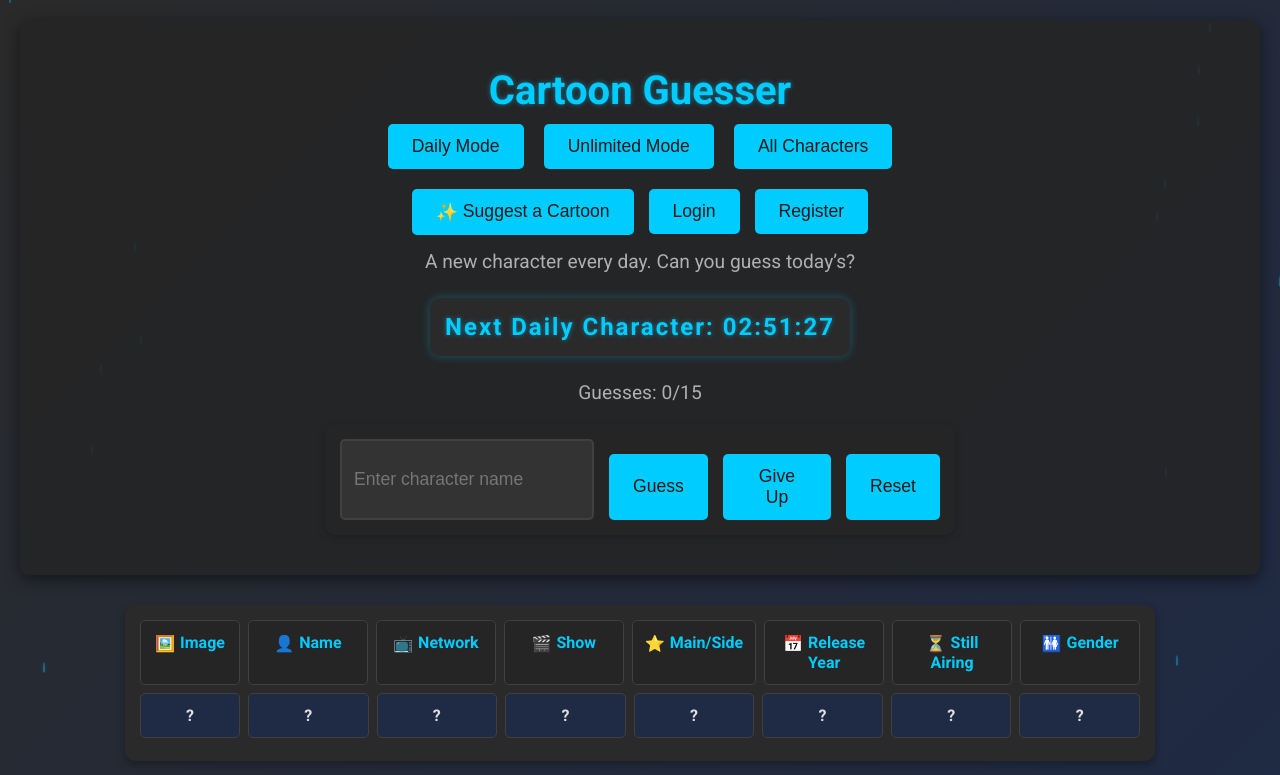
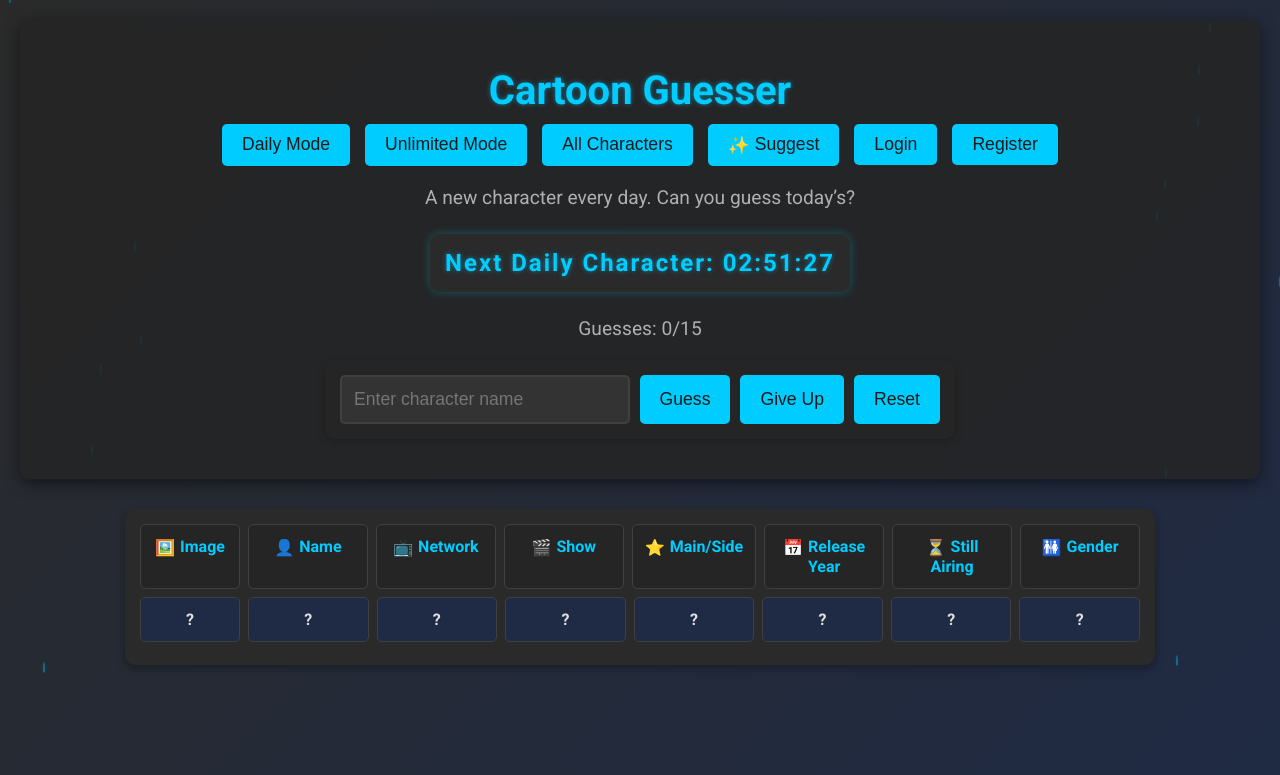
Before and after one commit to jaydenfisher4/cartoon-guesser, a Django app: page / in a window 1280 px wide. Shown: the top 775 px of the page. Run offline with Django 5.2, Linux system fonts and the light colour scheme; data that the repository does not hold is empty.

Commit message:
decluttering and preferences update

```diff
--- a/game/templates/game/index.html
+++ b/game/templates/game/index.html
@@ -1,9 +1,6 @@
 <!DOCTYPE html>
 <html lang="en">
 <head>
-    <script async src="https://pagead2.googlesyndication.com/pagead/js/adsbygoogle.js?client=ca-pub-4507921436426520"
-     crossorigin="anonymous"></script>
-
     <meta charset="UTF-8">
     <meta name="viewport" content="width=device-width, initial-scale=1.0">
     <title>Cartoon Guesser</title>
@@ -93,6 +90,29 @@
         .header-container:hover {
             box-shadow: 0 6px 20px rgba(0, 0, 0, 0.6);
         }
+        .navbar {
+            display: flex;
+            justify-content: center;
+            gap: 15px;
+            flex-wrap: wrap;
+            margin-bottom: 20px;
+        }
+        .btn {
+            padding: 10px 20px;
+            font-size: 1.1em;
+            background-color: #00ccff;
+            color: #1a1a1a;
+            border: none;
+            border-radius: 5px;
+            cursor: pointer;
+            transition: background-color 0.3s ease, transform 0.2s ease;
+            text-decoration: none;
+            display: inline-block;
+        }
+        .btn:hover {
+            background-color: #00b3e6;
+            transform: translateY(-2px);
+        }
         .timer-container {
             margin: 20px auto;
             padding: 15px;
@@ -172,7 +192,8 @@
             max-width: 600px;
             position: relative;
             display: flex;
-            gap: 15px;
+            gap: 10px;
+            justify-content: center;
             background: #252525;
             padding: 15px;
             border-radius: 10px;
@@ -180,6 +201,7 @@
         }
         #guess-input {
             flex-grow: 1;
+            max-width: 300px;
             padding: 12px;
             font-size: 1.1em;
             border: 2px solid #404040;
@@ -193,30 +215,12 @@
             border-color: #00ccff;
             box-shadow: 0 0 8px rgba(0, 204, 255, 0.5);
         }
-        button {
-            padding: 12px 24px;
-            font-size: 1.1em;
-            background-color: #00ccff;
-            color: #1a1a1a;
-            border: none;
-            border-radius: 5px;
-            cursor: pointer;
-            transition: background-color 0.3s ease, transform 0.2s ease, box-shadow 0.3s ease;
-        }
-        button:hover {
-            background-color: #00b3e6;
-            transform: translateY(-2px);
-            box-shadow: 0 4px 12px rgba(0, 204, 255, 0.4);
-        }
-        .icon {
-            margin-right: 5px;
-            vertical-align: middle;
-        }
         #autocomplete-list {
             position: absolute;
             top: 100%;
-            left: 0;
-            width: calc(100% - 150px);
+            left: 50%;
+            transform: translateX(-50%);
+            width: 300px;
             background-color: #252525;
             border: 1px solid #404040;
             border-radius: 5px;
@@ -235,32 +239,9 @@
         .autocomplete-item:hover, .autocomplete-item.selected {
             background-color: #333333;
         }
-        .controls {
-            display: flex;
-            gap: 15px;
-            justify-content: center;
-            margin-top: 15px;
-        }
-        .mode-select {
-            display: flex;
-            gap: 20px;
-            justify-content: center;
-            margin-bottom: 20px;
-        }
-        .suggest-button {
-            padding: 12px 24px;
-            font-size: 1.1em;
-            background-color: #00ccff;
-            color: #1a1a1a;
-            border: none;
-            border-radius: 5px;
-            cursor: pointer;
-            transition: background-color 0.3s ease, transform 0.2s ease, box-shadow 0.3s ease;
-        }
-        .suggest-button:hover {
-            background-color: #00b3e6;
-            transform: translateY(-2px);
-            box-shadow: 0 4px 12px rgba(0, 204, 255, 0.4);
+        .icon {
+            margin-right: 5px;
+            vertical-align: middle;
         }
         @keyframes revealCell {
             0% { opacity: 0; transform: scale(0.8); }
@@ -272,26 +253,20 @@
     <div class="raindrop-wrapper"></div>
     <div class="header-container">
         <h1>Cartoon Guesser</h1>
-        <div class="mode-select">
-            <button onmousedown="handleModeClick(event, '/')">Daily Mode</button>
-            <button onmousedown="handleModeClick(event, '/unlimited/')">Unlimited Mode</button>
-            <button onmousedown="handleModeClick(event, '/characters/')">All Characters</button>
-        </div>
-        <div class="controls" style="margin: 15px 0;">
-            <a href="{% url 'suggest' %}">
-                <button class="suggest-button">
-                    <span class="icon">✨</span>Suggest a Cartoon
-                </button>
-            </a>
+        <div class="navbar">
+            <button class="btn" onmousedown="handleModeClick(event, '/')">Daily Mode</button>
+            <button class="btn" onmousedown="handleModeClick(event, '/unlimited/')">Unlimited Mode</button>
+            <button class="btn" onmousedown="handleModeClick(event, '/characters/')">All Characters</button>
+            <a href="{% url 'suggest' %}"><button class="btn"><span class="icon">✨</span>Suggest</button></a>
             {% if user.is_authenticated %}
-                <a href="{% url 'preferences' %}"><button>Preferences</button></a>
+                <a href="{% url 'preferences' %}"><button class="btn">Preferences</button></a>
                 <form method="post" action="{% url 'logout' %}" style="display: inline;">
                     {% csrf_token %}
-                    <button type="submit">Logout</button>
+                    <button type="submit" class="btn">Logout</button>
                 </form>
             {% else %}
-                <a href="{% url 'login' %}"><button>Login</button></a>
-                <a href="{% url 'register' %}"><button>Register</button></a>
+                <a href="{% url 'login' %}"><button class="btn">Login</button></a>
+                <a href="{% url 'register' %}"><button class="btn">Register</button></a>
             {% endif %}
         </div>
         <p>{% if mode == 'daily' %}A new character every day. Can you guess today’s?{% else %}Guess as many characters as you can!{% endif %}</p>
@@ -302,11 +277,9 @@
         <div class="input-container">
             <input type="text" id="guess-input" placeholder="Enter character name" autocomplete="off">
             <div id="autocomplete-list"></div>
-            <div class="controls">
-                <button id="guess-button" onclick="submitGuess()">Guess</button>
-                <button onclick="giveUp()">Give Up</button>
-                <button onclick="resetGame()">Reset</button>
-            </div>
+            <button class="btn" id="guess-button" onclick="submitGuess()">Guess</button>
+            <button class="btn" onclick="giveUp()">Give Up</button>
+            <button class="btn" onclick="resetGame()">Reset</button>
         </div>
     </div>
 
@@ -376,9 +349,9 @@
             raindrop.className = 'raindrop';
             const position = Math.random();
             if (position < 0.5) {
-                raindrop.style.left = `${Math.random() * 20}%`; // Left margin
+                raindrop.style.left = `${Math.random() * 20}%`;
             } else {
-                raindrop.style.left = `${80 + Math.random() * 20}%`; // Right margin
+                raindrop.style.left = `${80 + Math.random() * 20}%`;
             }
             raindrop.style.animationDuration = `${2 + Math.random() * 2}s`;
             document.querySelector('.raindrop-wrapper').appendChild(raindrop);
--- a/game/views.py
+++ b/game/views.py
@@ -1,6 +1,6 @@
 from django.shortcuts import render, redirect
 from django.http import JsonResponse
-from .models import CartoonCharacter, UserPreference
+from .models import CartoonCharacter, UserPreference, Show
 from datetime import date
 import hashlib
 import random
@@ -227,26 +227,20 @@ def submit_suggestion(request):
 
 @login_required
 def preferences(request):
-    try:
-        prefs = UserPreference.objects.get(user=request.user)
-    except UserPreference.DoesNotExist:
-        prefs = UserPreference(user=request.user)
-        prefs.save()
+    preferences, created = UserPreference.objects.get_or_create(user=request.user)
+    all_shows = Show.objects.all()
 
     if request.method == 'POST':
-        excluded_shows = ','.join(request.POST.getlist('excluded_shows'))
-        excluded_characters = ','.join(request.POST.getlist('excluded_characters'))
-        prefs.excluded_shows = excluded_shows
-        prefs.excluded_characters = excluded_characters
-        prefs.save()
+        excluded_shows_ids = request.POST.getlist('excluded_shows')
+        excluded_characters_ids = request.POST.getlist('excluded_characters')
+        preferences.excluded_shows.set(excluded_shows_ids)
+        preferences.excluded_characters.set(excluded_characters_ids)
+        preferences.save()
         return redirect('index')
 
-    all_shows = sorted(set(CartoonCharacter.objects.values_list('show', flat=True)))
-    all_characters = CartoonCharacter.objects.all().order_by('name')
     context = {
-        'preferences': prefs,
+        'preferences': preferences,
         'all_shows': all_shows,
-        'all_characters': all_characters,
     }
     return render(request, 'game/preferences.html', context)
 
```
Also changed, not shown: game/admin.py (+10 -0 lines), game/models.py (+6 -8 lines), game/templates/game/preferences.html (+94 -37 lines), game/migrations/0006_show_remove_userpreference_excluded_characters_and_more.py (added).
